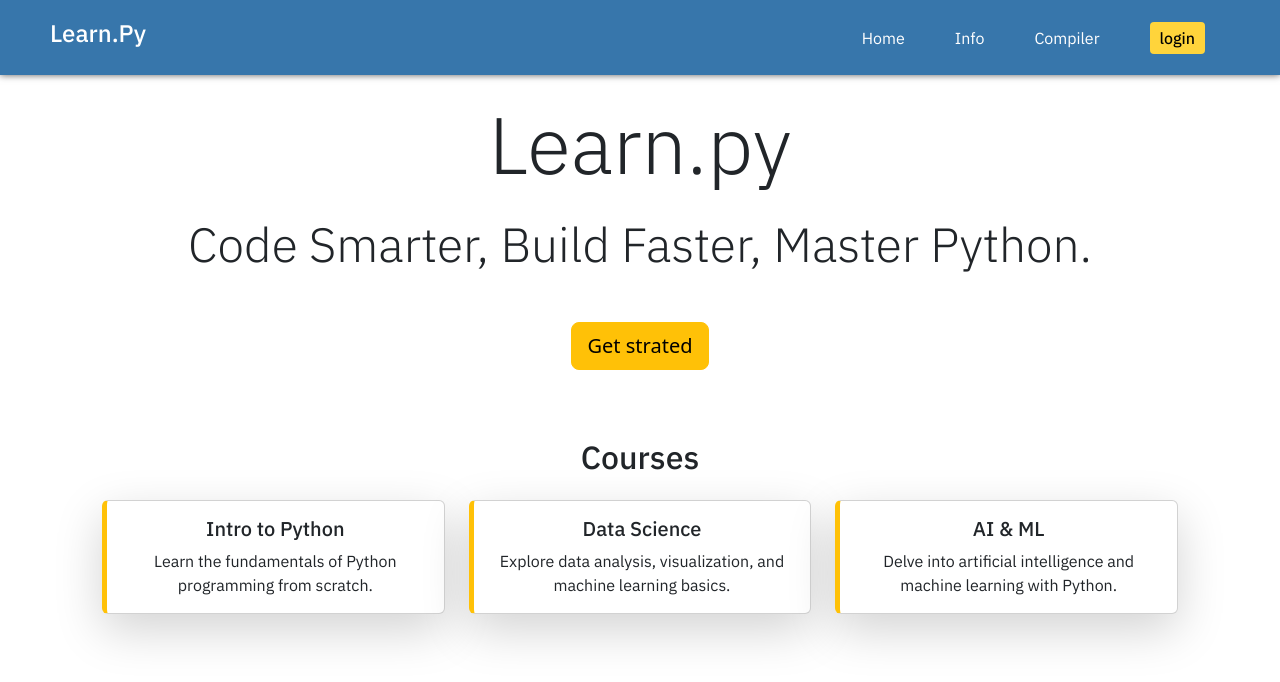
After one commit to Mazen-k/web-project, a PHP site: page / in a window 1280 px wide. The commit adds this page. Shown: the top 682 px of the page. Run offline with PHP 8.4, Linux system fonts and the light colour scheme.

Commit message:
connected both pages

```diff
--- a/Python Tutorial/Style.css
+++ b/Python Tutorial/Style.css
@@ -3,9 +3,44 @@
     font-family: "IBM Plex Sans", serif;
 
 }
-body{
-    margin-bottom: 0px;
-    margin-right: 0px;
+.course-card {
+    border-left: 5px solid #ffc107;
+    transition: transform 0.3s ease-in-out;
+    cursor: pointer;
+    position: relative;
+    overflow: hidden;
+}
+
+.course-card:hover {
+    transform: scale(1.05);
+}
+
+/* Overlay effect for courses 2 & 3 */
+.coming-soon-overlay {
+    position: absolute;
+    top: 0;
+    left: 0;
+    width: 100%;
+    height: 100%;
+    background: rgba(0, 0, 0, 0.7);
+    color: white;
+    display: flex;
+    justify-content: center;
+    align-items: center;
+    font-size: 1.5rem;
+    font-weight: bold;
+    opacity: 0;
+    transition: opacity 0.3s ease-in-out;
+}
+
+.course-card.coming-soon:hover .coming-soon-overlay {
+    opacity: 1;
+}
+
+/* Scrollable Course Section */
+#courses {
+    max-height: 500px; /* Limit height */ /* Enable vertical scrolling */
+    padding: 20px;
 }
 nav {
 display: flex;
@@ -16,10 +51,10 @@ nav {
 height: 75px;
 padding: 0 20px;
 position: fixed;
-    margin-left:280px;
 left: 0;
 top: 0;
 z-index: 1000;
+box-shadow: 0px 0px 7px rgb(93, 93, 93);
 }
 
 nav h1 {
@@ -46,6 +81,28 @@ nav ul li:hover{
 cursor: default;
 color: rgb(143, 143, 143);
 }
+#login{
+background-color: #FFD43B;
+border: none;
+padding: 4px 10px;
+border-radius: 4px;
+
+}
+#login a{
+text-decoration: none;
+color: #000000;
+font-weight: 475;
+}
+
+#login:active{
+background-color: #ecbe19;
+}
+
+body{
+    margin-bottom: 0px;
+    margin-right: 0px;
+}
+
 
 .nav{
     background-color: #3776AB;
@@ -229,3 +286,6 @@ footer p{
     opacity: 0.5;
 
 }
+.course-title:hover{
+    cursor: pointer;
+}
--- /dev/null
+++ b/Python Tutorial/index.html
@@ -0,0 +1,62 @@
+<!DOCTYPE html>
+<html lang="en">
+<head>
+    <meta charset="UTF-8">
+    <meta name="viewport" content="width=device-width, initial-scale=1.0">
+    <title>Document</title>
+    <script src="https://cdn.jsdelivr.net/npm/bootstrap@5.3.2/dist/js/bootstrap.bundle.min.js" defer></script>
+    <link href="https://cdn.jsdelivr.net/npm/bootstrap@5.3.2/dist/css/bootstrap.min.css" rel="stylesheet">
+    <link rel="stylesheet" href="Style.css">
+    <link href="https://fonts.googleapis.com/css2?family=IBM+Plex+Sans:ital,wght@0,100..700;1,100..700&display=swap" rel="stylesheet">
+</head>
+
+
+<body>
+    <nav>
+        <H1>Learn.Py</H1>
+        <ul>
+            <li>Home</li>
+            <li>Info</li>
+            <li>Compiler</li>
+            <li><button id="login"><a href="">login</a></button></li>
+        </ul>
+        </nav>
+      <h1 class="display-1 text-center mt-5 pt-5">Learn.py</h1>
+      <h1 class="display-5 text-center mt-4">Code Smarter, Build Faster, Master Python.</h1>
+      <button type="button" class="btn btn-warning btn-lg d-flex col-md-6 mx-auto mt-5 w-auto" onclick="window.location.href='Chapter01.html'">Get strated</button>
+      <div class="container mt-5">
+        <section id="courses" class="container mt-5">
+          <h2 class="text-center mb-4">Courses</h2>
+          <div class="row justify-content-center">
+              <div class="col-md-4">
+                  <div class="card text-center shadow-lg course-card">
+                      <div class="card-body" onclick="window.location.href='Chapter01.html'">
+                          <h5 class="card-title">Intro to Python</h5>
+                          <p class="card-text">Learn the fundamentals of Python programming from scratch.</p>
+                      </div>
+                  </div>
+              </div>
+              <div class="col-md-4">
+                  <div class="card text-center shadow-lg course-card coming-soon">
+                      <div class="card-body">
+                          <h5 class="card-title">Data Science</h5>
+                          <p class="card-text">Explore data analysis, visualization, and machine learning basics.</p>
+                      </div>
+                      <div class="coming-soon-overlay">Coming Soon</div>
+                  </div>
+              </div>
+              <div class="col-md-4">
+                  <div class="card text-center shadow-lg course-card coming-soon">
+                      <div class="card-body">
+                          <h5 class="card-title">AI & ML</h5>
+                          <p class="card-text">Delve into artificial intelligence and machine learning with Python.</p>
+                      </div>
+                      <div class="coming-soon-overlay">Coming Soon</div>
+                  </div>
+              </div>
+          </div>
+        </section>
+
+
+</body>
+</html>
```
Also changed, not shown: Python Tutorial/Chapter01.html (+7 -1 lines). Lines whose indentation alone changed are shown as unchanged.
